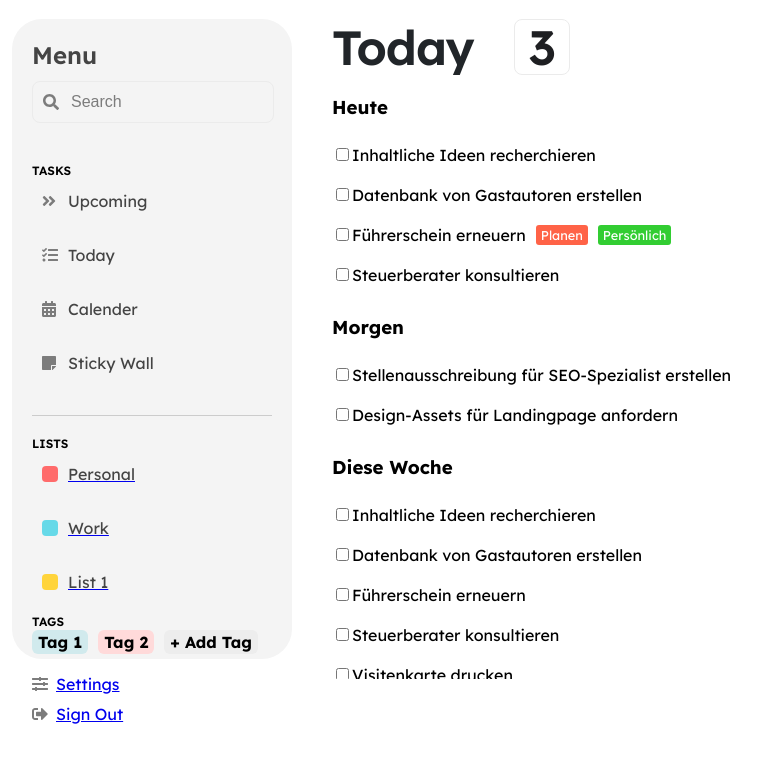
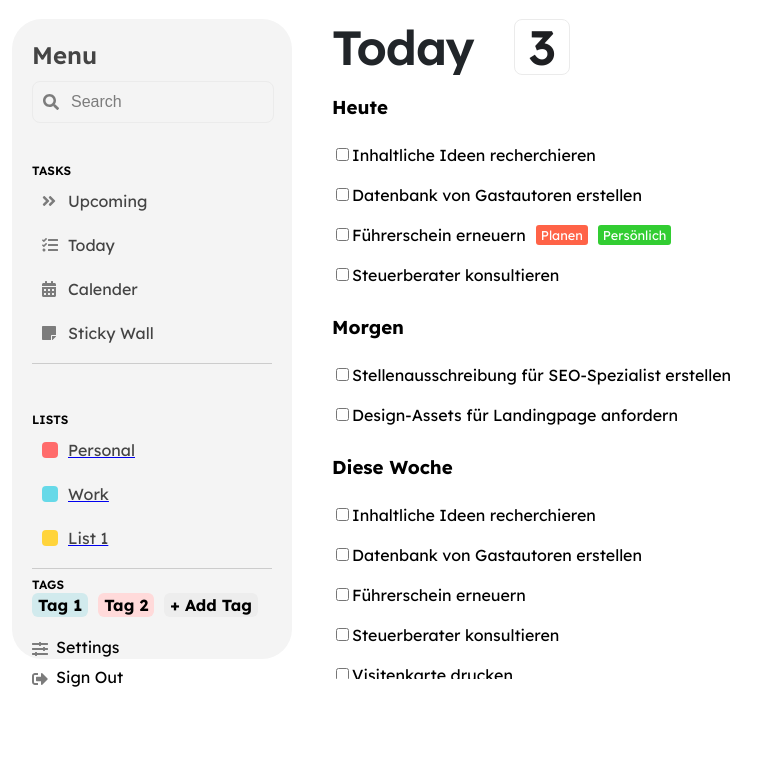
Before and after one commit to HexyFex/todo_app, a Django app: page / in a window 1280 px wide. Shown: the part 147-910 px from the top of the page, without its empty margins (8-769 px from the left). Run offline with Django 5.2, Linux system fonts and the light colour scheme; a user stored in the database is signed in; data comes from the database, SQL or seed files in the repository.

Commit message:
CSS und allgemeine Style Änderungen

```diff
--- a/base/static/base/base.css
+++ b/base/static/base/base.css
@@ -156,11 +156,11 @@ body {
 .tasks li, .tags ul li, .lists li {
     padding: 10px 0;
     display: flex;
-    align-items: center; /* Vertically center the content */
-    width: auto; /* Adjust the width to fit content */
+    align-items: center;
+    width: auto;
     height: 24px;
-    flex-grow: 0; /* Prevent items from growing */
-    margin: 0 10px 0 0; /* Add right margin to space out items */
+    flex-grow: 0;
+    margin: 0 10px 0 0;
     overflow: hidden;
     text-align: left;
     font-size: 16px;
@@ -271,13 +271,20 @@ body {
 }
 
 .settings {
-    margin: 10px 0; /* Add some margin between the settings items */
+    margin: 10px 0;
 }
 
 .settings-item {
-    display: flex; /* Use flexbox for horizontal alignment */
-    align-items: center; /* Vertically center the content */
-    margin: 10px 0; /* Add some margin between the settings items */
+    display: flex;
+    align-items: flex-end; /* Align items to the bottom */
+    margin: 10px 0;
+}
+
+.settings-item a {
+    display: flex; /* Make the link a flex container */
+    align-items: flex-end; /* Align the link content to the bottom */
+    text-decoration: none; /* Remove default link underline */
+    color: inherit; /* Inherit color from parent */
 }
 
 .settings-item .icon {
@@ -357,14 +368,21 @@ body {
 }
 
 .thin-divider {
-    border: none; /* Entfernt den Standardrahmen */
-    height: 1px; /* Legt die Dicke des Trennstrichs fest */
-    background-color: #ccc; /* Farbe des Trennstrichs */
-    width: 100%; /* Legt die Breite des Trennstrichs fest */
-    margin-top: 20px; /* Fügt oben und unten Abstand hinzu */
-    margin-bottom: -20px;
+    border: none;
+    height: 1px;
+    background-color: #ccc;
+    width: 100%;
 }
 
+/* Shared styles for lists and tasks */
+.shared-styles {
+    font-size: 16px;
+    font-weight: 400;
+    color: #444444ff;
+    margin-left: 10px;
+}
+
+/* Reset list styles for .lists ul and .tasks ul */
 .lists ul, .tasks ul {
     list-style-type: none;
     padding: 0;
@@ -374,32 +392,34 @@ body {
 .lists li, .tasks li {
     display: flex;
     align-items: center;
-    margin-bottom: 10px; /* Add some space between list items */
+    margin-bottom: 10px;
 }
 
-.lists .clickable, .tasks .clickable {
+/* Shared styles for .lists a and .tasks a */
+.lists li, .tasks li {
     display: flex;
     align-items: center;
-    text-decoration: none; /* Remove underline from links */
-    color: inherit; /* Inherit color from parent */
-    width: 100%; /* Make the link take up the entire list item */
-    cursor: pointer; /* Pointer cursor for clickable items */
+    text-decoration: none;
+    color: inherit;
+    width: 100%;
+    cursor: pointer;
+    margin-bottom: 0px; /* Adjust this value to reduce the space between links */
 }
 
-.lists .clickable:hover, .tasks .clickable:hover {
-    background-color: #eee; /* Optional: Change background color on hover */
-    border-radius: 5px; /* Optional: Add border radius for better look */
+.lists a:hover, .tasks a:hover {
+    background-color: #eee;
+    border-radius: 5px;
 }
 
 .lists .task-item, .tasks .task-item {
     display: flex;
     align-items: center;
-    padding: 10px; /* Add padding inside the task item */
-    width: 100%; /* Make the task item take up the entire link */
+    padding: 10px;
+    width: 100%;
 }
 
 .lists .task-item p, .tasks .task-item p {
-    margin-left: 10px; /* Add space between icon and text */
+    margin-left: 10px;
     font-size: 16px;
     font-weight: 400;
     color: #444444ff;
--- a/base/templates/base/task_list.html
+++ b/base/templates/base/task_list.html
@@ -60,7 +60,7 @@
             </div>
 
 
-            <div class="content">
+            <div>
                 <hr class="thin-divider">
             </div>
 
@@ -93,6 +93,10 @@
                         </a>
                     </li>
                 </ul>
+            </div>
+
+            <div>
+                <hr class="thin-divider">
             </div>
 
             <!-- Tags sidebar -->
```
Also changed, not shown: other parts of base/static/base/base.css (+29 -25 lines).
